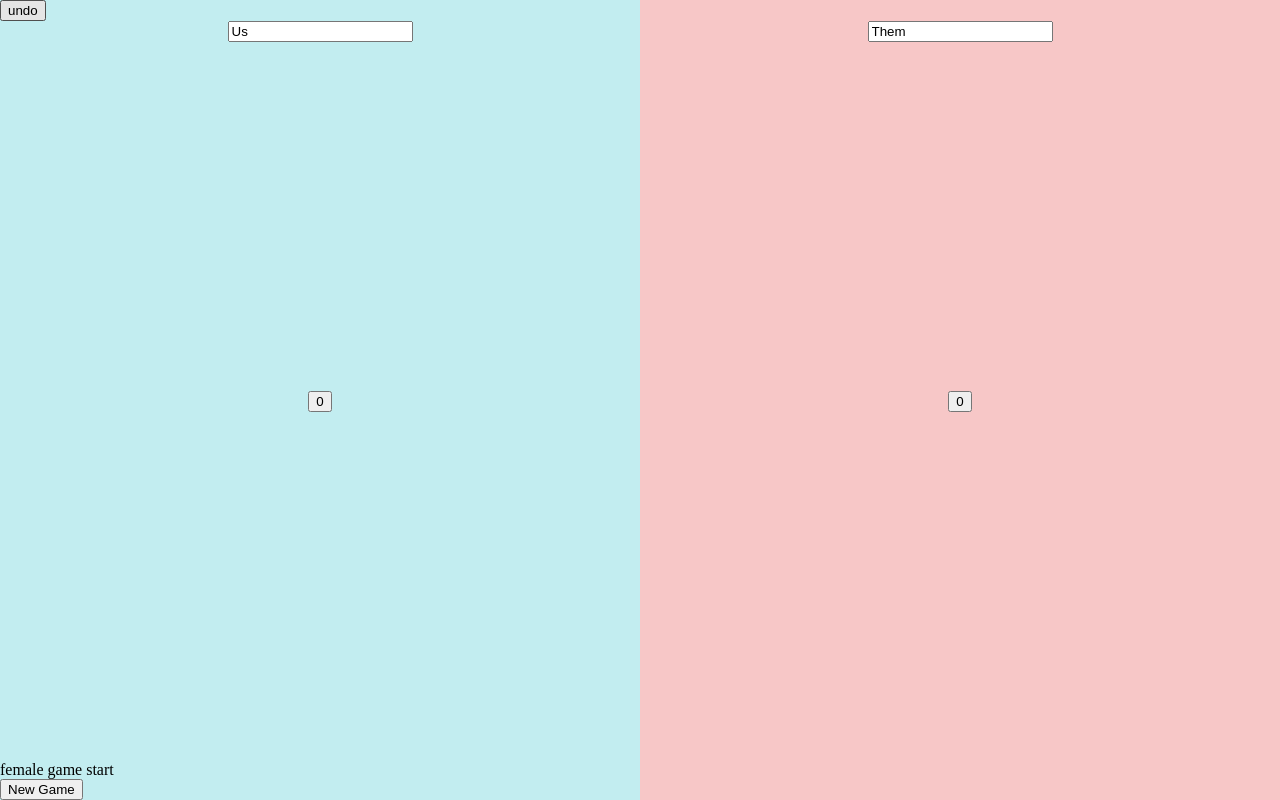
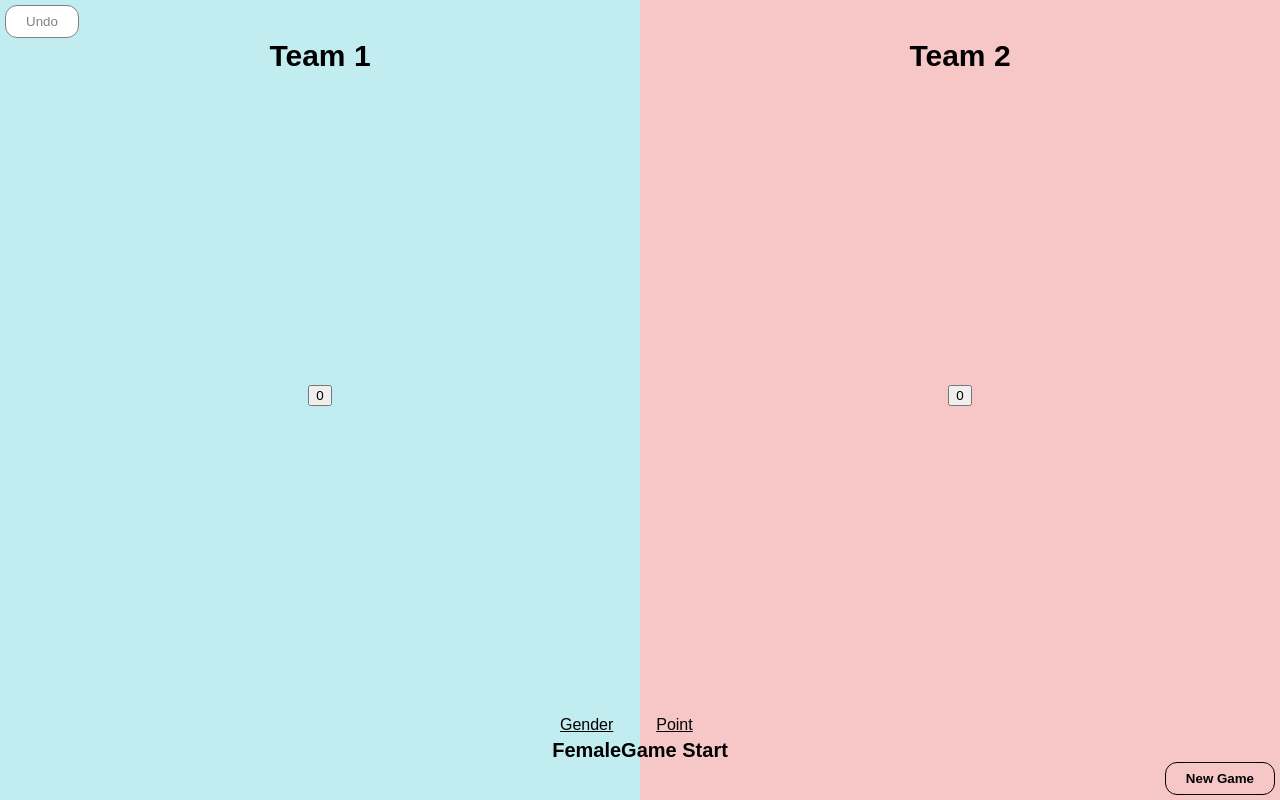
Before and after one commit to ChrisHuynh333/ultimate-scoreboard, a React (Create React App) app: page / in a window 1280 px wide. Both pictures are taken after a click on the button "Start Game". Built offline with nearby package versions, Linux system fonts and the light colour scheme.

Commit message:
Additional score component styling

```diff
--- a/src/Score.js
+++ b/src/Score.js
@@ -125,14 +125,14 @@ const Score = () => {
                 <button onClick={() => setConfirmModalOpen(false)}>No</button>
             </div>
             <div className="score-container">
-                <div className={totalScore[0] + totalScore[1] === 0 ? null : "inactive"}>
-                    <button onClick={() => undoAction()}>undo</button>
+                <div className="undo-btn-container">
+                    <button className={totalScore[0] + totalScore[1] === 0 ? "inactive-undo-btn" : "undo-btn"} onClick={() => undoAction()}>Undo</button>
                 </div>
                     <form className="team-name-container">
                         {teamNames.map((teamName, index) => {
                             return (
-                                <span className="team-name-text">
-                                    <input key={index}  onChange={e => handleTeamChange(e.target.value, index)} onClick={(e) => e.target.select()} type="text" value={teamName}/>
+                                <span className="team-name-text-field">
+                                    <input key={index} className="team-name-text" onChange={e => handleTeamChange(e.target.value, index)} onClick={(e) => e.target.select()} type="text" value={teamName}/>
                                 </span>
                             )
                         })}
@@ -147,10 +147,20 @@ const Score = () => {
                     })}
                 </div>
                 <div className={trackingGender ? null : "not-active"}>
-                    {genderStatus.gender} {genderStatus.point}
+                    <div className="gender-point-container">
+                        <div className="gender-tracker">
+                            <span className="tracker-header">Gender</span>
+                            <span className="tracker-text">{genderStatus.gender}</span>
+
+                        </div>
+                        <div className="gender-point-tracker">
+                            <span className="tracker-header">Point</span>
+                            <span className="tracker-text">{genderStatus.point}</span>
+                        </div>
+                    </div>
                 </div>
                 <div className="new-game-btn-container">
-                    <button onClick={() => setConfirmModalOpen(true)}>New Game</button>
+                    <button className="new-game-btn" onClick={() => setConfirmModalOpen(true)}>New Game</button>
                 </div>
             </div>
         </div>
--- a/src/context.js
+++ b/src/context.js
@@ -10,7 +10,7 @@ const AppProvider = ({ children }) => {
     const [halftimePoint, setHalftimePoint] = useState(8)
     const [isGameStartModalOpen, setIsGameStartModalOpen] = useState(true)
     const [noHalftime, setNoHalftime] = useState(false)
-    const [teamNames, setTeamNames] = useState(["Us", "Them"])
+    const [teamNames, setTeamNames] = useState(["Team 1", "Team 2"])
 
 
   return <AppContext.Provider value={{
--- a/src/data.js
+++ b/src/data.js
@@ -1,53 +1,53 @@
 const data = [
     [
         {
-            gender: 'male',
-            point: 'game start'
+            gender: 'Male',
+            point: 'Game Start'
         },
         {
-            gender: 'female',
-            point: 'halftime point'
+            gender: 'Female',
+            point: 'Halftime Point'
         },
         {
-            gender: 'female',
+            gender: 'Female',
             point: 1
         },
         {
-            gender: 'female',
+            gender: 'Female',
             point: 2
         },
         {
-            gender: 'male',
+            gender: 'Male',
             point: 1
         },
         {
-            gender: 'male',
+            gender: 'Male',
             point: 2
         }
     ],
     [
         {
-            gender: 'female',
-            point: 'game start'
+            gender: 'Female',
+            point: 'Game Start'
         },
         {
-            gender: 'male',
-            point: 'halftime point'
+            gender: 'Male',
+            point: 'Halftime Point'
         },
         {
-            gender: 'male',
+            gender: 'Male',
             point: 1
         },
         {
-            gender: 'male',
+            gender: 'Male',
             point: 2
         },
         {
-            gender: 'female',
+            gender: 'Female',
             point: 1
         },
         {
-            gender: 'female',
+            gender: 'Female',
             point: 2
         }
     ]
--- a/src/index.css
+++ b/src/index.css
@@ -6,6 +6,7 @@ html, body {
   height: 100%;
   width: 100%;
   background: linear-gradient(90deg, #c2edf0 50%, #f7c7c7 50%);
+  font-family: Arial;
 }
 
 .game-start-modal-container {
@@ -106,9 +107,22 @@ html, body {
   width: 100%;
 }
 
-.team-name-text {
+.team-name-text-field {
   display: table-cell;
   text-align: center;
+}
+
+.team-name-text {
+  text-align: center;
+  background: transparent;
+  border: none;
+  font-size: 30px;
+  font-weight: 600;
+  width: 200px;
+}
+
+.team-name-text:focus {
+  outline: none;
 }
 
 .scores {
@@ -118,11 +132,73 @@ html, body {
   justify-content: space-around;
 }
 .score-1 {
+
 }
 
 .score-2 {
 }
 
+.undo-btn {
+  padding: 8px 20px;
+  border-radius: 12px;
+  border: 1px solid black;
+  background: transparent;
+  font-weight: 600;
+}
+
+.inactive-undo-btn {
+  pointer-events: none;
+  padding: 8px 20px;
+  border-radius: 12px;
+  border: 1px solid gray;
+  background: white;
+  color: gray
+}
+
+.undo-btn, .inactive-undo-btn {
+  margin-top: 5px;
+  margin-left: 5px;
+}
+
+.gender-point-container {
+  display: flex;
+  justify-content: center;
+  align-items: center;
+}
+
+.gender-tracker, .gender-point-tracker {
+  display: flex;
+  flex-direction: column;
+  text-align: center;
+}
+
+.tracker-header {
+  text-decoration: underline;
+
+
+}
+
+.tracker-text {
+  margin-top: 5px;
+  font-weight: 700;
+  font-size: 20px;
+}
+
+
+.new-game-btn-container {
+  text-align: right;
+  margin-right: 5px;
+  margin-bottom: 5px;
+}
+
+.new-game-btn {
+  padding: 8px 20px;
+  border-radius: 12px;
+  border: 1px solid black;
+  background: transparent;
+  font-weight: 600;
+}
+
 .not-active {
   display: none;
 }
```
